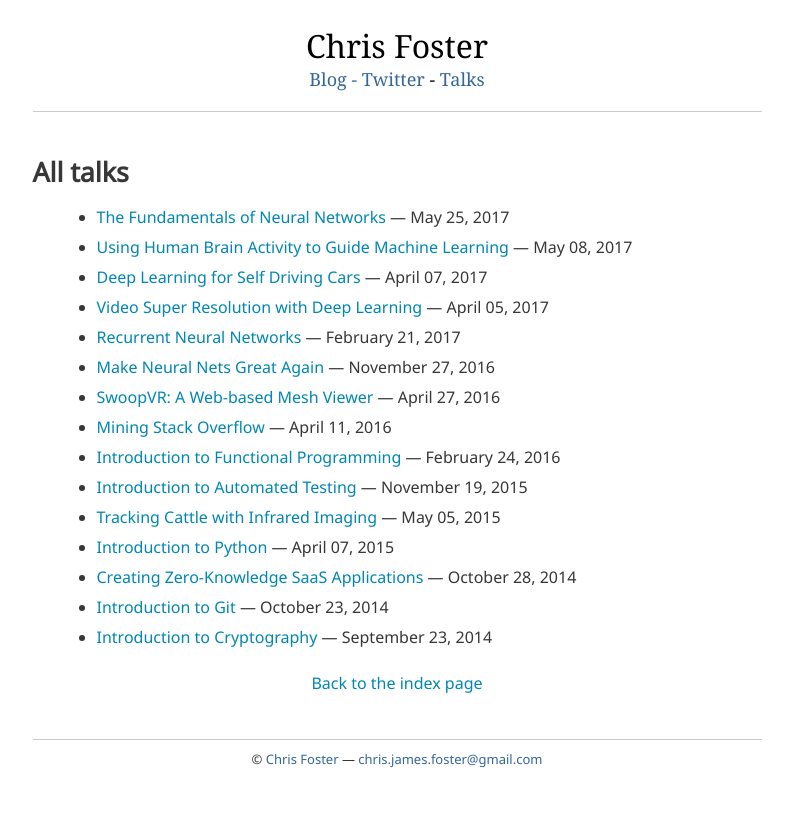
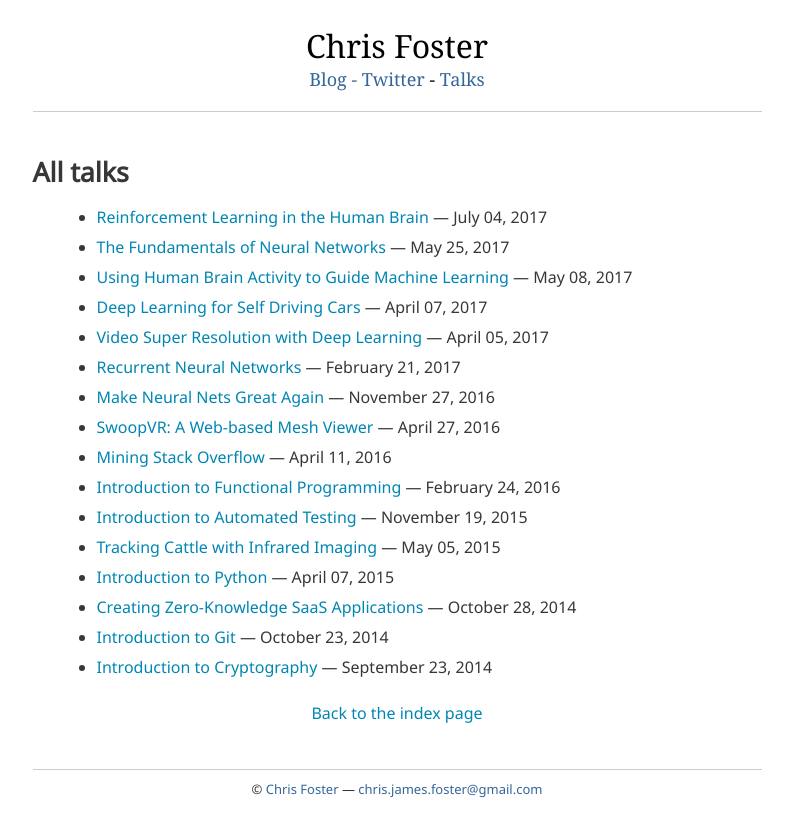
Before and after one commit to chrisfosterelli/chrisfosterelli.github.io, a Jekyll site: the page built from talks.html, in a window 1280 px wide. Shown: the top 837 px of the page, without its empty margins (243-1036 px from the left). Built offline with Jekyll 4.4.1, drawn with Linux system fonts in a browser that asks for light colours.

Commit message:
Add Reinforcement Learning in the Human Brain

```diff
--- a/_data/talks.yml
+++ b/_data/talks.yml
@@ -1,3 +1,7 @@
+- title: Reinforcement Learning in the Human Brain
+  date: July 04, 2017
+  url: file/talk/reinforcement-learning-in-the-human-brain.pdf
+
 - title: The Fundamentals of Neural Networks
   date: May 25, 2017
   url: file/talk/fundamentals-of-neural-networks.pdf
```
Also changed, not shown: 1 other file.
